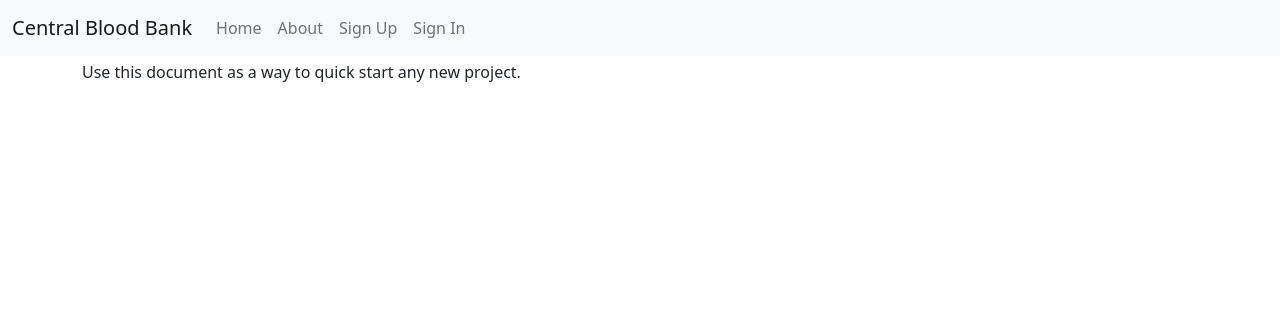
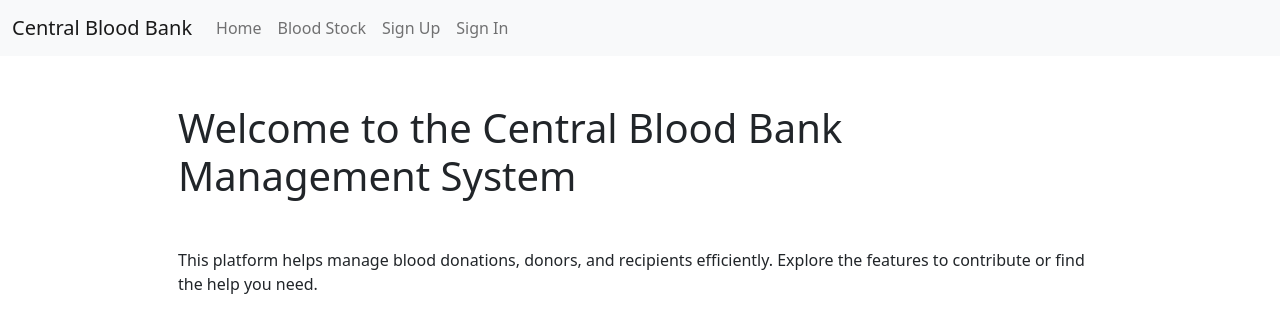
Before and after one commit to Omarmoatz/Central-Blood-Bank-management-system, a Django app: page / in a window 1280 px wide. Shown: the top 333 px of the page. Run offline with Django 5.2, Linux system fonts and the light colour scheme; some libraries are stand-ins or nearby versions.

Commit message:
add blood_stock_list

```diff
--- a/central_blood_bank/donors/admin.py
+++ b/central_blood_bank/donors/admin.py
@@ -13,6 +13,7 @@ class DonorAdmin(admin.ModelAdmin):
         "city",
         "blood_type",
         "last_donation",
+        "virus_test_result"
     ]
     list_filter = ["blood_type", "city"]
     search_fields = ["name", "national_id", "email"]
--- a/central_blood_bank/donors/models.py
+++ b/central_blood_bank/donors/models.py
@@ -27,7 +27,7 @@ class Donor(models.Model):
     class Meta:
         verbose_name = "Donor"
         verbose_name_plural = "Donors"
-        ordering = ["name"]
+        ordering = ["-id"]
         unique_together = ("national_id", "email")
 
     def __str__(self):
--- a/central_blood_bank/donors/urls.py
+++ b/central_blood_bank/donors/urls.py
@@ -3,7 +3,7 @@ from rest_framework.routers import DefaultRouter
 
 from central_blood_bank.donors.api.views import BloodStockViewSet
 from central_blood_bank.donors.api.views import DonorViewSet
-from central_blood_bank.donors.views import DonorDetailView, DonorRegisterView, DonorListView
+from central_blood_bank.donors.views import BloodStockListView, DonorDetailView, DonorRegisterView, DonorListView
 
 router = DefaultRouter()
 router.register("donors", DonorViewSet, basename="donor")
@@ -13,6 +13,7 @@ urlpatterns = [
     path('', DonorListView.as_view(), name='donor_list'),
     path('<int:pk>/', DonorDetailView.as_view(), name='donor_detail'),
     path('register/', DonorRegisterView.as_view(), name='donor_register'),
+    path('stock/', BloodStockListView.as_view(), name='blood_stock_list'),
 
     *router.urls
 ]
--- a/central_blood_bank/hospital_requests/urls.py
+++ b/central_blood_bank/hospital_requests/urls.py
@@ -12,7 +12,7 @@ router.register(
 )
 
 urlpatterns = [
-    path('hospital/request/', HospitalRequestView.as_view(), name='hospital_request'),
+    path('/', HospitalRequestView.as_view(), name='hospital_request'),
 
     *router.urls
 ]
--- a/central_blood_bank/templates/base.html
+++ b/central_blood_bank/templates/base.html
@@ -59,14 +59,14 @@
                     aria-label="Toggle navigation">
               <span class="navbar-toggler-icon"></span>
             </button>
-            <a class="navbar-brand" href="{% url 'home' %}">Central Blood Bank</a>
+            <a class="navbar-brand" href="{% url 'donors:donor_list' %}">Central Blood Bank</a>
             <div class="collapse navbar-collapse" id="navbarSupportedContent">
               <ul class="navbar-nav mr-auto">
                 <li class="nav-item active">
                   <a class="nav-link" href="{% url 'donors:donor_list' %}">Home <span class="visually-hidden">(current)</span></a>
                 </li>
                 <li class="nav-item">
-                  <a class="nav-link" href="{% url 'about' %}">About</a>
+                  <a class="nav-link" href="{% url 'donors:blood_stock_list' %}">Blood Stock</a>
                 </li>
                 {% if request.user.is_authenticated %}
                   <li class="nav-item">
--- a/central_blood_bank/templates/pages/home.html
+++ b/central_blood_bank/templates/pages/home.html
@@ -1 +1,11 @@
 {% extends "base.html" %}
+
+
+{% block content %}
+<div class="m-5">
+    <h1 class="m-5">Welcome to the Central Blood Bank Management System</h1>
+    <p class="m-5">This platform helps manage blood donations, donors, and recipients efficiently. Explore the features to contribute or find the help you need.</p>
+
+</div>
+
+{% endblock content %}
--- a/config/urls.py
+++ b/config/urls.py
@@ -12,16 +12,12 @@ from rest_framework_simplejwt.views import TokenRefreshView
 
 urlpatterns = [
     path("", TemplateView.as_view(template_name="pages/home.html"), name="home"),
-    path(
-        "about/",
-        TemplateView.as_view(template_name="pages/about.html"),
-        name="about",
-    ),
     # Django Admin, use {% url 'admin:index' %}
     path(settings.ADMIN_URL, admin.site.urls),
     # User management
     path("users/", include("central_blood_bank.users.urls", namespace="users")),
     path("donors/", include("central_blood_bank.donors.urls", namespace="donors")),
+    path("hospital_requests/", include("central_blood_bank.hospital_requests.urls")),
     path("accounts/", include("allauth.urls")),
 
 
```
Also changed, not shown: central_blood_bank/donors/views.py (+11 -5 lines), central_blood_bank/templates/donors/blood_stock_list.html (added, +28 -0 lines), central_blood_bank/templates/hospital_request/hospital_request.html (renamed from central_blood_bank/templates/pages/hospital_request.html).
